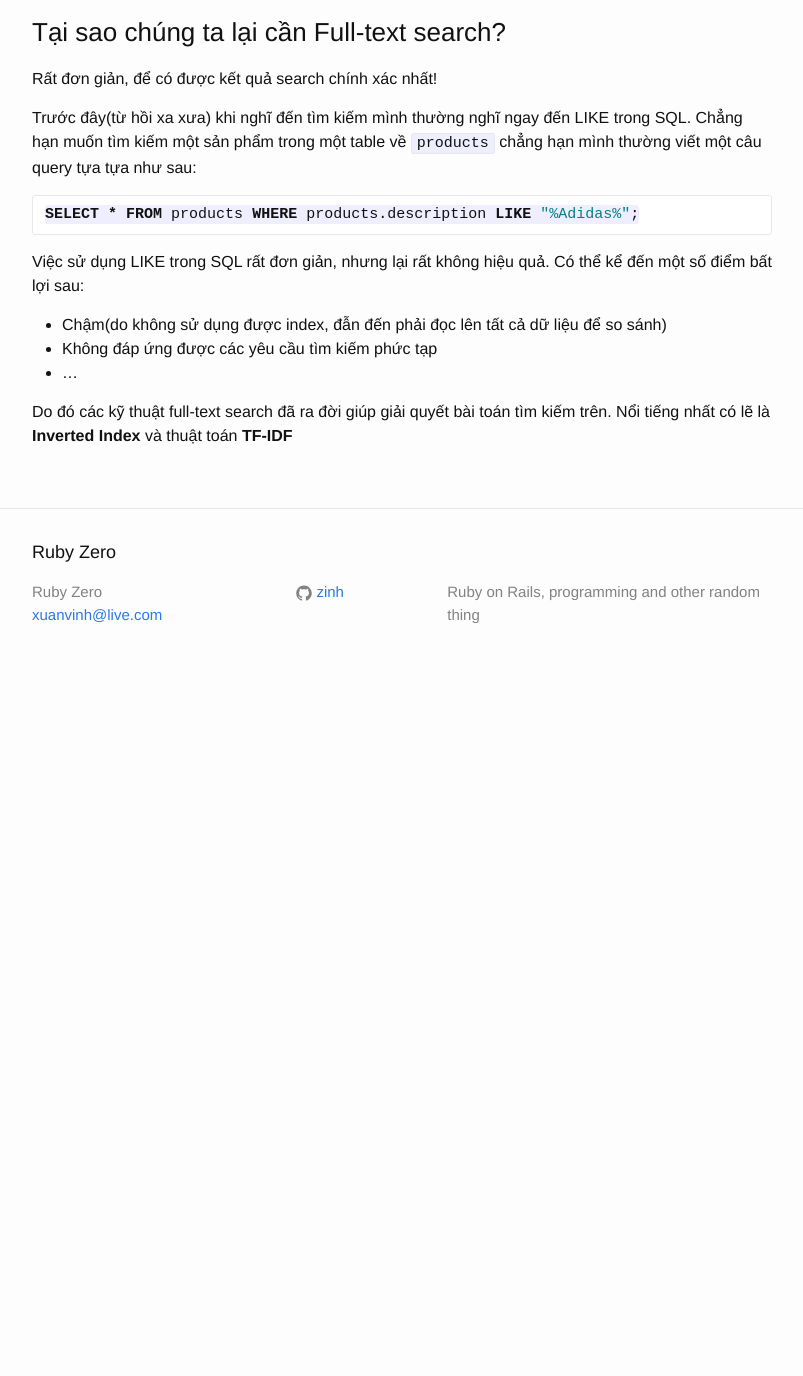
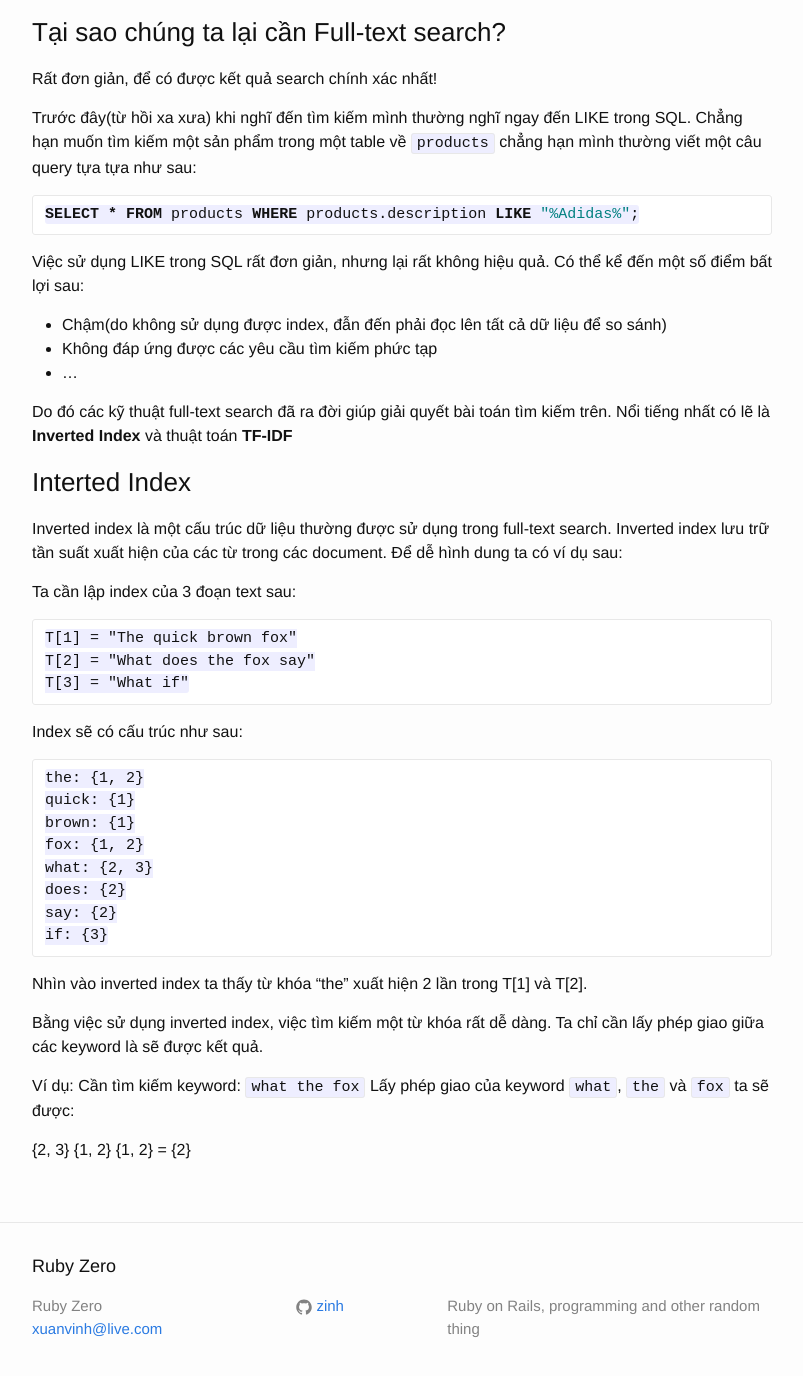
Before and after one commit to zinh/zinh.github.io, a Jekyll site: the page built from _posts/2014-11-23-solr-lucene-an-introduction.markdown, in a window 1280 px wide and 1400 px high, scrolled down 415 px. Shown: the top 1376 px of the window, without its empty margins (238-1041 px from the left). Built offline with Jekyll 4.4.1, drawn with Linux system fonts in a browser that asks for light colours; before the commit the page ends 1101 px from its top, so only the background shows below that.

Commit message:
Update 2014-11-23-solr-lucene-an-introduction.markdown

````diff
--- a/_posts/2014-11-23-solr-lucene-an-introduction.markdown
+++ b/_posts/2014-11-23-solr-lucene-an-introduction.markdown
@@ -32,3 +32,38 @@ Việc sử dụng LIKE trong SQL rất đơn giản, nhưng lại rất không
   - ...
 
 Do đó các kỹ thuật full-text search đã ra đời giúp giải quyết bài toán tìm kiếm trên. Nổi tiếng nhất có lẽ là __Inverted Index__ và thuật toán __TF-IDF__
+
+### Interted Index
+
+Inverted index là một cấu trúc dữ liệu thường được sử dụng trong full-text search. Inverted index lưu trữ tần suất xuất hiện của các từ trong các document. Để dễ hình dung ta có ví dụ sau:
+
+Ta cần lập index của 3 đoạn text sau:
+
+```
+T[1] = "The quick brown fox"
+T[2] = "What does the fox say"
+T[3] = "What if"
+```
+
+Index sẽ có cấu trúc như sau:
+
+```
+the: {1, 2}
+quick: {1}
+brown: {1}
+fox: {1, 2}
+what: {2, 3}
+does: {2}
+say: {2}
+if: {3}
+```
+
+Nhìn vào inverted index ta thấy từ khóa "the" xuất hiện 2 lần trong T[1] và T[2].
+
+Bằng việc sử dụng inverted index, việc tìm kiếm một từ khóa rất dễ dàng. Ta chỉ cần lấy phép giao giữa các keyword là sẽ được kết quả.
+
+Ví dụ:
+Cần tìm kiếm keyword: `what the fox`
+Lấy phép giao của keyword `what`, `the` và `fox` ta sẽ được:
+
+{2, 3} {1, 2} {1, 2} = {2}
````
